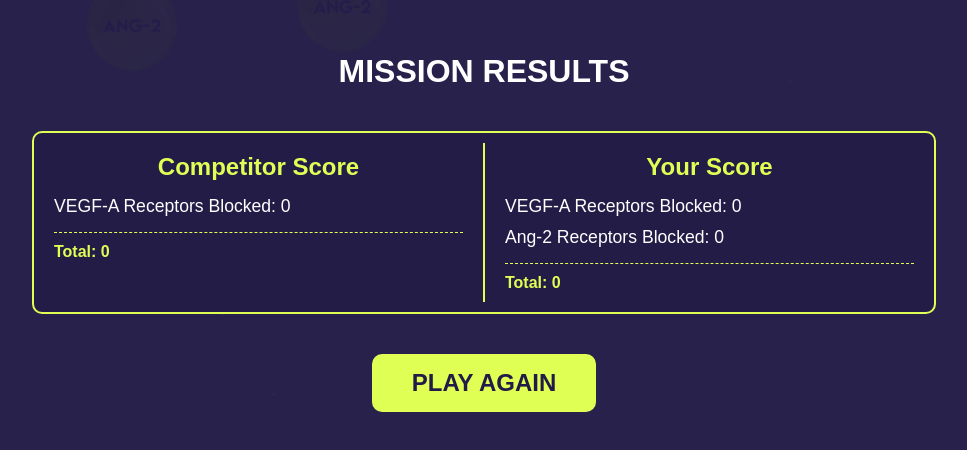
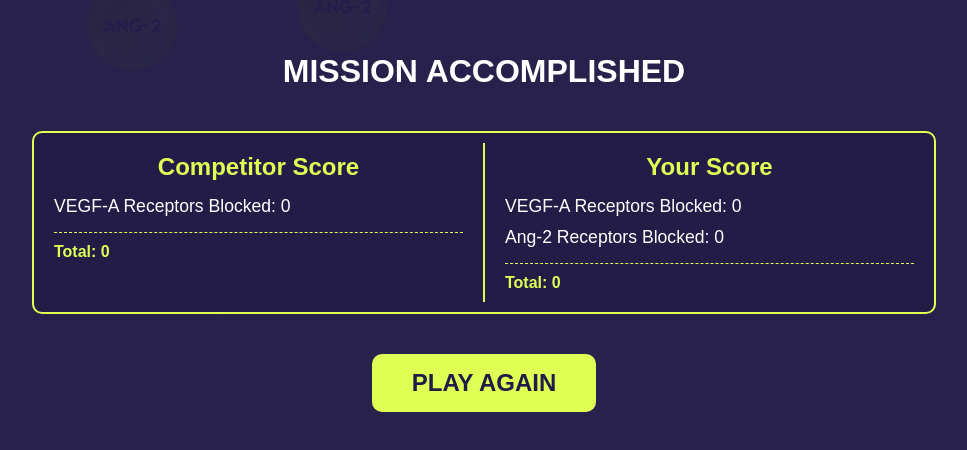
Before and after one commit to Stellar-Consulting/Roche-Game-Final, a plain HTML site: page index.html in a window 1280 px wide. Shown: the part 178-628 px from the top of the page, without its empty margins (156-1123 px from the left). Drawn offline with Linux system fonts and the light colour scheme; a web font is replaced by a local one.

Commit message:
Update index.html

```diff
--- a/index.html
+++ b/index.html
@@ -248,7 +248,7 @@ button:hover {
 
     <!-- Slide 2: Statistics -->
     <div id="slide2">
-        <h1 id="stats-title">MISSION RESULTS</h1>
+        <h1 id="stats-title">MISSION ACCOMPLISHED</h1>
 
         <div class="stats-container">
             <div class="stats-column">
```
